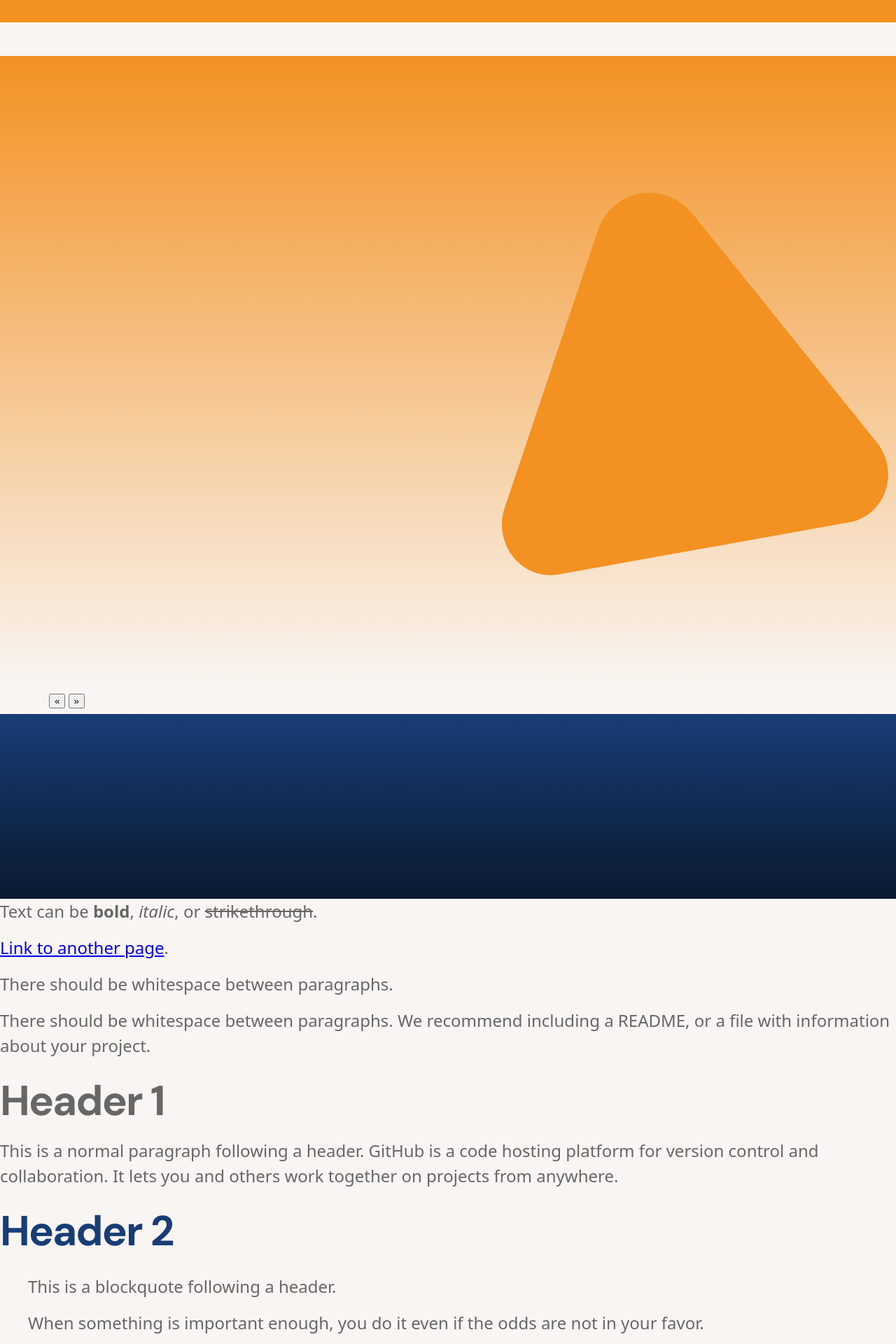
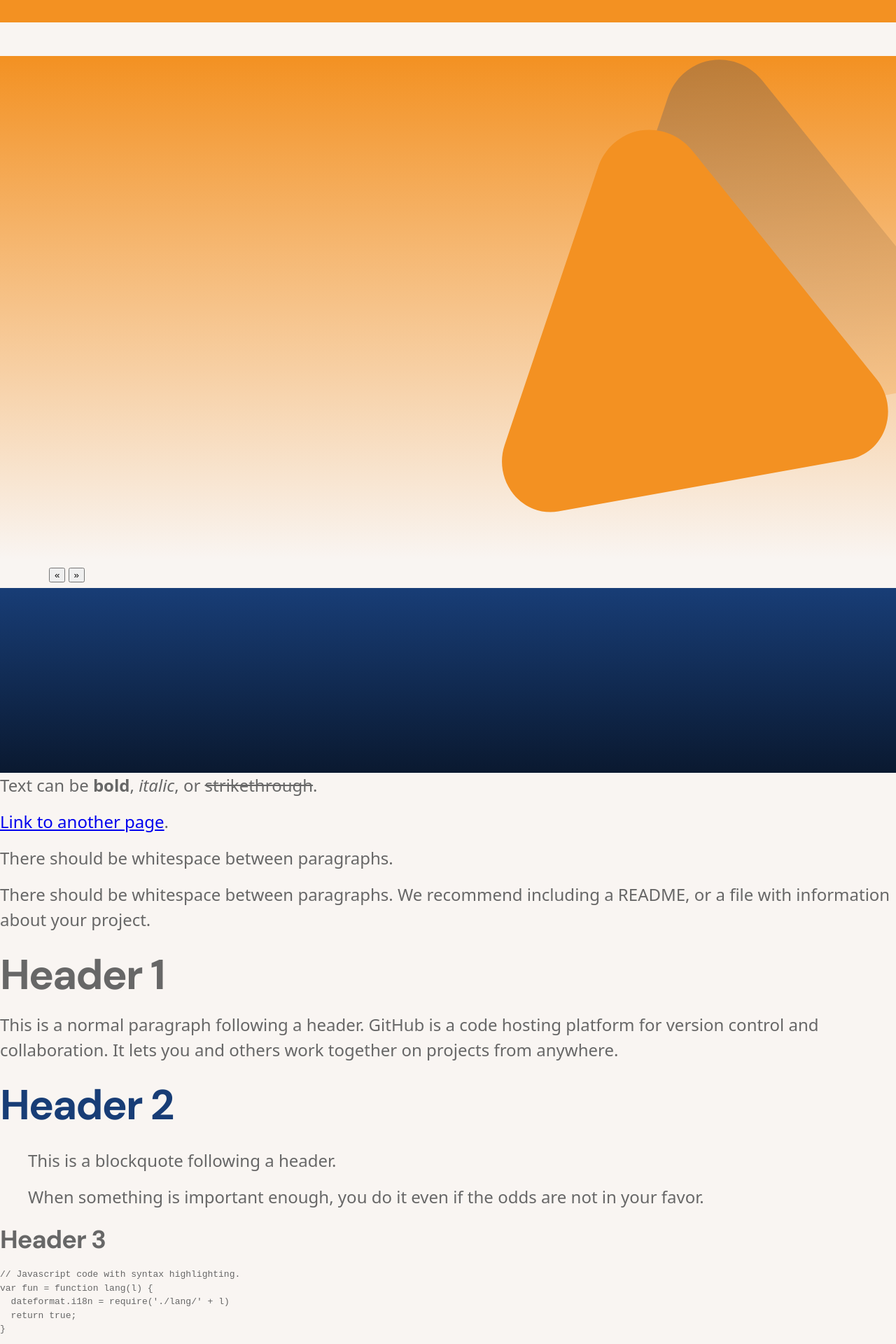
Before and after one commit to SS-NES/jekyll-theme-ss-nes, a Jekyll site: the page built from index.md, in a window 1280 px wide. Shown: the top 1920 px of the page at 70% size. Built offline with Jekyll 4.4.1, drawn with Linux system fonts in a browser that asks for light colours.

Commit message:
Further optimise hero section shapes and their overlap

```diff
--- a/_sass/_layout.scss
+++ b/_sass/_layout.scss
@@ -18,12 +18,13 @@
 section {
   &.hero {
     position: relative;
-    min-height: 100vh;
+    min-height: 80vh;
     // TODO: use variable instead of hardcoded rgba()
     background-color: transparent;
     background-image: linear-gradient(to bottom, $orange-color 0%, rgba(249, 245, 242, 0.5));
     color: $white;
 
+    // Hero decoration image (background)
     &:before {
       content: '';
       position: absolute;
@@ -33,12 +34,14 @@ section {
       z-index: 1;
       width: 50%;
       height: 100%;
-      background: transparent url('/assets/img/header-bg/hero-shape-fg.svg') no-repeat center center;
+      background: transparent url('/assets/img/header-bg/hero-shape-bg.svg') no-repeat center center;
       background-size: 100% 100%;
-      background-position: 60% 40%;
+      background-position: 100px -100px;
+      max-height: 80vh;
       opacity: 0.5;
     }
 
+    // Hero decoration image (foreground)
     &:after {
       content: '';
       position: absolute;
@@ -50,6 +53,7 @@ section {
       height: 100%;
       background: transparent url('/assets/img/header-bg/hero-shape-fg.svg') no-repeat center center;
       background-size: 100% 100%;
+      max-height: 80vh;
     }
 
     header,
@@ -79,6 +83,16 @@ section {
       margin: 3rem 0;
       font-size: $font-size-base * 1.333;
       font-weight: $font-weight-semibold;
+    }
+
+    .hero-buttons {
+      .button {
+        margin-left: $spacer;
+
+        &:first-child {
+          margin-left: 0;
+        }
+      }
     }
   }
 
```
